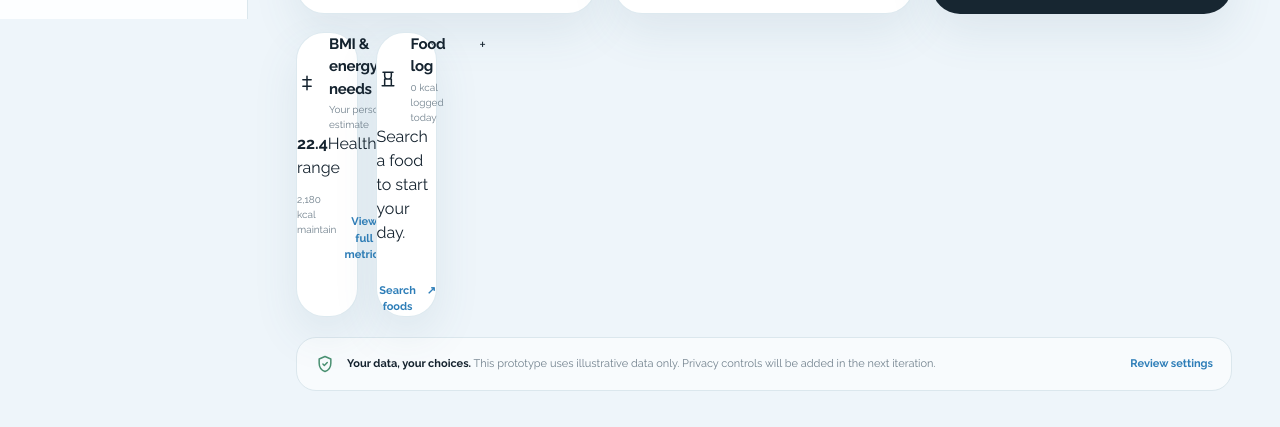
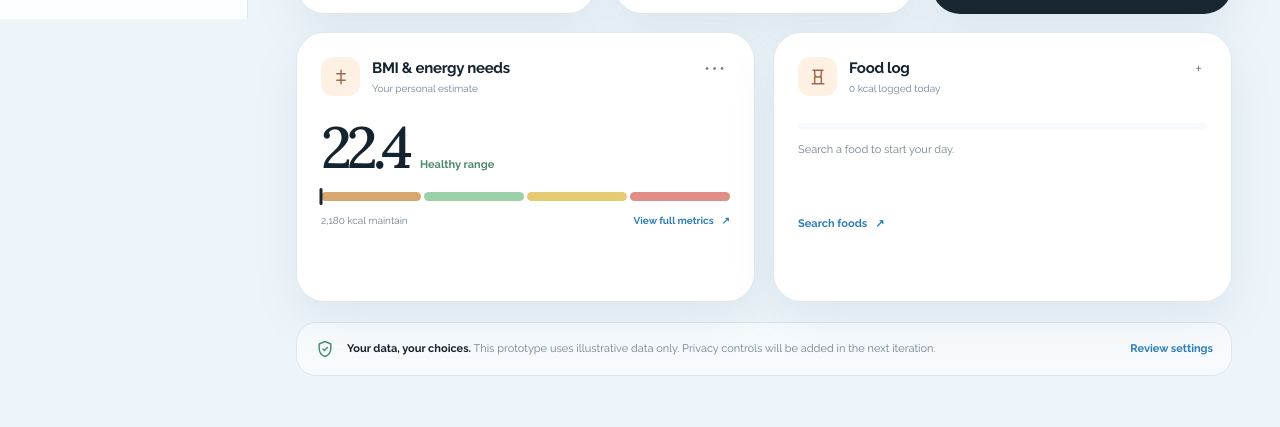
Before and after one commit to sairasamsetti25/E-commerce, a plain HTML site: page health-dashboard/dist/index.html in a window 1280 px wide. Shown: the part 781-1208 px from the top of the page. Drawn offline with Linux system fonts and the light colour scheme.

Commit message:
style: add health metrics and food tracker components

```diff
--- a/health-dashboard/dist/styles.css
+++ b/health-dashboard/dist/styles.css
@@ -176,3 +176,25 @@ kbd { padding: 2px 6px; border: 1px solid var(--line); border-radius: 5px; color
 .feedback-copy { min-height: 20px; margin-top: 16px; }
 body.dialog-open { overflow: hidden; }
 @media (max-width: 760px) { .dialog { padding: 26px 22px; } .plan-options { grid-template-columns: 1fr; } }
+
+/* Personal metrics, hydration goals, and food tracker */
+.bmi-card, .food-card { grid-column: span 6; min-height: 270px; padding: 24px; }
+.dark-more { color: var(--muted); }
+.icon-peach { color: #9d6b4c; background: #fff0e4; }
+.bmi-summary { display: flex; align-items: baseline; gap: 12px; margin: 25px 0 18px; }
+.bmi-summary strong { font-family: 'Lora', serif; font-size: 58px; font-weight: 500; letter-spacing: -0.09em; line-height: .9; }
+.bmi-summary span { color: #4e8a6c; font-size: 11px; font-weight: 700; }
+.bmi-scale { position: relative; display: flex; gap: 3px; height: 9px; margin-top: 10px; }
+.bmi-scale span { flex: 1; border-radius: 99px; background: #d7a76e; }.bmi-scale span:nth-child(2) { background: #9bd0aa; }.bmi-scale span:nth-child(3) { background: #e5cb72; }.bmi-scale span:nth-child(4) { background: #df8f85; }
+.bmi-scale i { position: absolute; top: -4px; width: 3px; height: 17px; border-radius: 3px; background: var(--navy); transform: translateX(-50%); }
+.inline-link { margin: 0; font-size: 10px; }
+.food-progress { height: 7px; margin: 27px 0 12px; overflow: hidden; border-radius: 99px; background: var(--surface-soft); }.food-progress span { display: block; width: 0; height: 100%; border-radius: inherit; background: var(--lime); transition: width var(--ease); }
+.food-log-list { display: grid; gap: 8px; min-height: 52px; max-height: 86px; overflow: auto; }
+.logged-food { display: flex; align-items: center; justify-content: space-between; gap: 12px; padding: 8px 10px; border-radius: 10px; background: var(--surface-soft); font-size: 11px; }.logged-food strong, .logged-food small { display: block; }.logged-food small { margin-top: 2px; color: var(--muted); font-size: 9px; }.logged-food button { width: 28px; height: 28px; border: 0; border-radius: 50%; color: var(--muted); background: transparent; font-size: 18px; }.empty-log { margin: 0; color: var(--muted); font-size: 11px; }
+.form-grid { display: grid; grid-template-columns: 1fr 1fr; gap: 12px; }.required-label { color: var(--muted); font-weight: 400; }
+.wide-dialog { width: min(700px, calc(100vw - 32px)); }
+.metric-results, .calorie-targets { display: grid; grid-template-columns: repeat(3, 1fr); gap: 10px; margin-top: 24px; }
+.metric-results > div, .calorie-targets > div { padding: 15px; border-radius: 15px; background: var(--surface-soft); }.metric-results span, .metric-results strong, .metric-results small, .calorie-targets span, .calorie-targets strong, .calorie-targets small { display: block; }.metric-results span, .calorie-targets span { color: var(--muted); font-size: 10px; font-weight: 700; }.metric-results strong, .calorie-targets strong { margin-top: 6px; font-family: 'Lora', serif; font-size: 24px; font-weight: 500; letter-spacing: -.04em; }.metric-results small, .calorie-targets small { margin-top: 3px; color: var(--muted); font-size: 9px; }.target-main { border: 1px solid var(--blue-deep); background: #edf7fc !important; }.helper-note { margin: 22px 0 0; padding: 12px; border-radius: 12px; color: var(--muted); background: #fff8e8; font-size: 10px !important; }
+.food-search-form { display: grid; grid-template-columns: 1fr auto; gap: 9px; margin-top: 22px; }.food-search-form input { min-width: 0; height: 44px; padding: 0 12px; border: 1px solid var(--line); border-radius: 11px; outline: 0; background: var(--surface-soft); font-size: 12px; }.food-search-form input:focus { border-color: var(--blue-deep); box-shadow: 0 0 0 3px rgba(46,126,184,.16); }.search-status { margin: 14px 0 9px; color: var(--muted); font-size: 10px; }.food-results { display: grid; gap: 8px; max-height: 270px; overflow: auto; }.food-result { display: flex; align-items: center; justify-content: space-between; gap: 16px; padding: 13px; border: 1px solid var(--line); border-radius: 12px; color: var(--ink); background: var(--surface-soft); text-align: left; transition: border-color var(--ease), transform var(--ease); }.food-result:hover { border-color: var(--blue-deep); transform: translateY(-1px); }.food-result span, .food-result strong, .food-result small { display: block; }.food-result strong { font-size: 12px; }.food-result small { margin-top: 3px; color: var(--muted); font-size: 10px; }.food-result b { flex: 0 0 auto; color: var(--blue-deep); font-size: 11px; }
+@media (max-width: 1100px) { .bmi-card, .food-card { grid-column: span 6; } }
+@media (max-width: 760px) { .bmi-card, .food-card { grid-column: span 12; } .metric-results, .calorie-targets, .form-grid { grid-template-columns: 1fr; } .food-search-form { grid-template-columns: 1fr; } }
```
